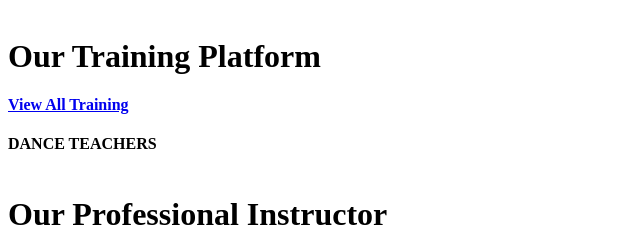
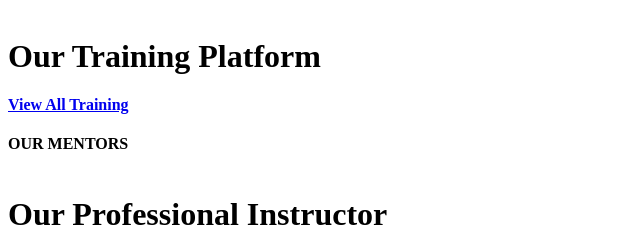
Before and after one commit to srivastavadivyansh014-byte/Embed-with-Code, a website built with Parcel: page about.html in a window 1280 px wide. Shown: the part 3440-3680 px from the top of the page, 0-640 px from the left. Built offline with nearby package versions, Linux system fonts and the light colour scheme.

Commit message:
Initial commit

```diff
--- a/about.html
+++ b/about.html
@@ -434,7 +434,7 @@
         <div class="container-fluid team py-5">
             <div class="container py-5">
                 <div class="pb-5">
-                    <h4 class="text-secondary sub-title fw-bold wow fadeInUp" data-wow-delay="0.1s">Dance Teachers</h4>
+                    <h4 class="text-secondary sub-title fw-bold wow fadeInUp" data-wow-delay="0.1s">Our Mentors</h4>
                     <h1 class="display-2 mb-0 wow fadeInUp" data-wow-delay="0.3s">Our Professional Instructor</h1>
                 </div>
                 <div class="team-carousel owl-carousel pt-5 wow fadeInUp" data-wow-delay="0.1s">
```
